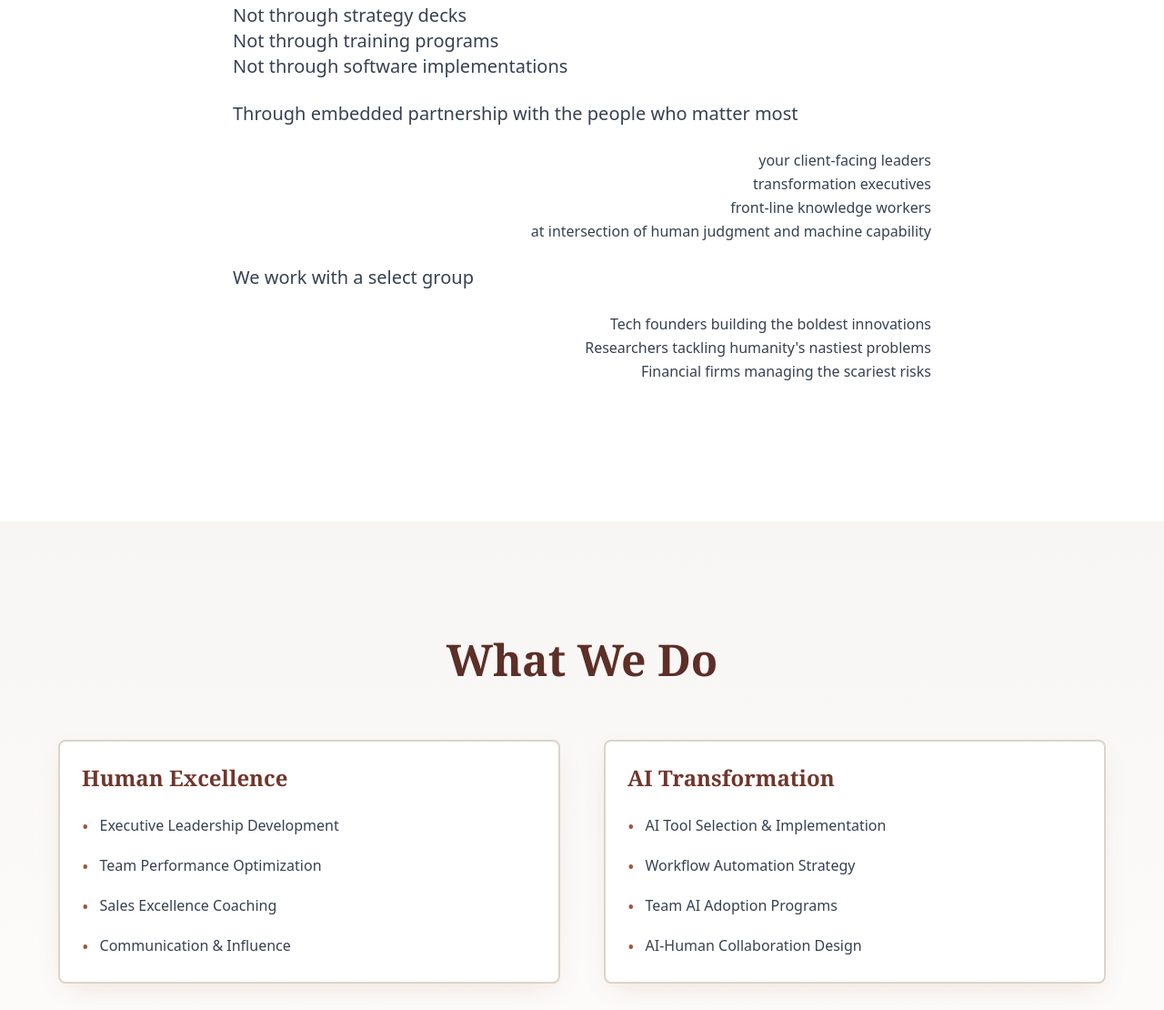
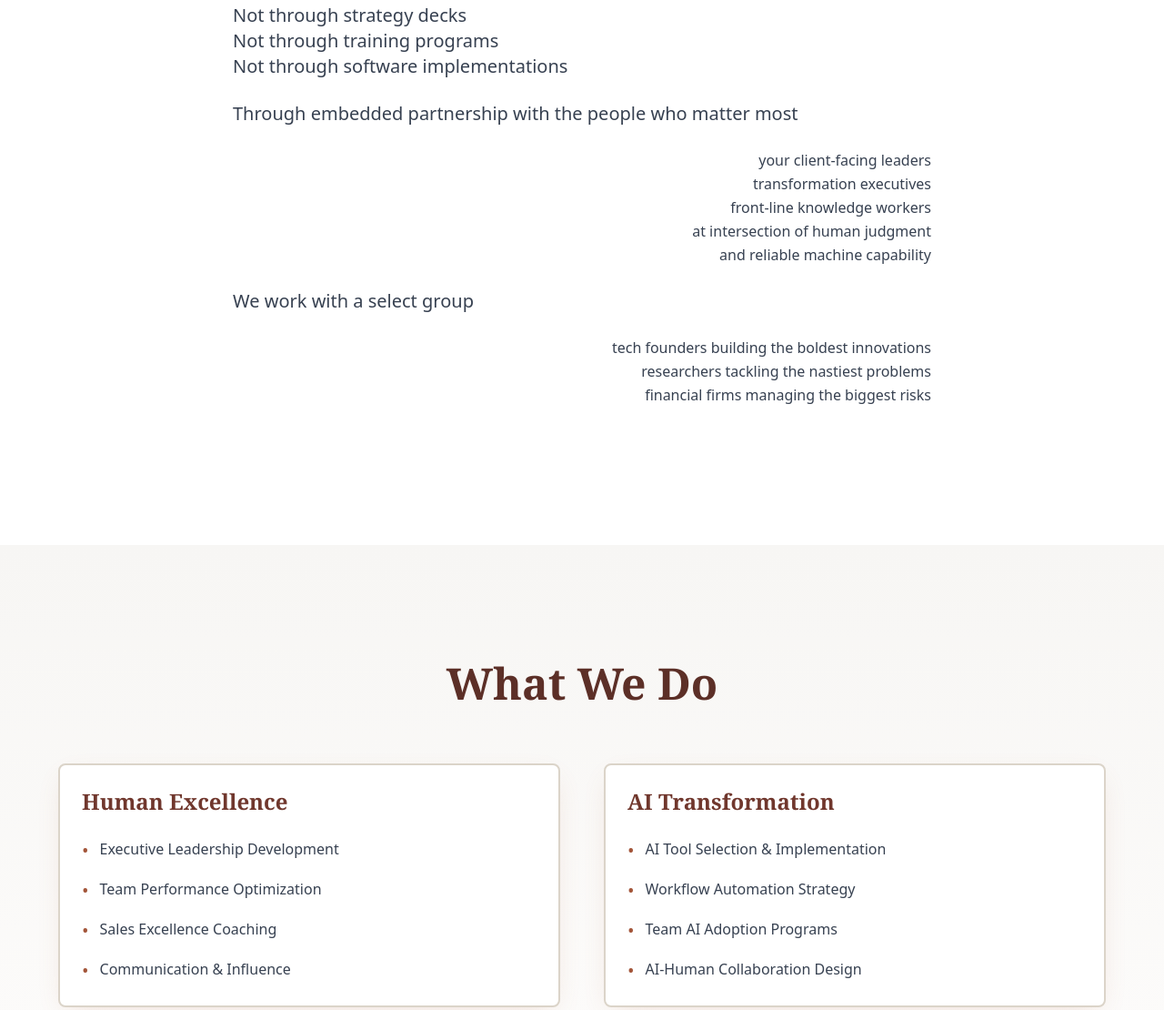
Before and after one commit to a2agents/a2agents.com, a website: page src/index.html in a window 1280 px wide. Shown: the part 1077-2187 px from the top of the page at 91% size. Drawn offline with nearby package versions, Linux system fonts and the light colour scheme; files that its build step writes are made by us from their sources.

Commit message:
update about

```diff
--- a/src/index.html
+++ b/src/index.html
@@ -60,7 +60,7 @@
               <li>your client-facing leaders</li>
               <li>transformation executives</li>
               <li>front-line knowledge workers</li>
-              <li>at intersection of human judgment and machine capability</li>
+              <li>at intersection of human judgment <br>and reliable machine capability</li>
               </ul>
             </ul>
 
@@ -68,9 +68,9 @@
           <p class="text-xl">
             We work with a select group
             <ul style="text-align: right;"><ul>
-             <li>Tech founders building the boldest innovations</li>
-             <li>Researchers tackling humanity's nastiest problems</li>
-              <li>Financial firms managing the scariest risks</li>
+             <li>tech founders building the boldest innovations</li>
+             <li>researchers tackling the nastiest problems</li>
+             <li>financial firms managing the biggest risks</li>
            </ul> </ul>
           </p>
         </div>
@@ -279,7 +279,7 @@
             I've spent my career at the intersection of human potential and technological innovation. After leading teams through multiple digital transformations, I realized something crucial was missing from how we approach AI adoption.
           </p>
           <p class="text-lg">
-            Too many organizations treat AI as a purely technical challenge, forgetting that successful transformation requires people who feel empowered, not replaced. That's why I founded A2Agents.
+            Too many organizations treat AI as a purely technical challenge, forgetting that successful transformation requires people who feel empowered, not replaced. That's why I founded Agent to Agents.
           </p>
           <p class="text-lg">
             My approach combines executive coaching expertise with deep AI knowledge, helping leaders navigate both the human and technological aspects of change. I believe the future belongs to those who can bridge these worlds.
```
